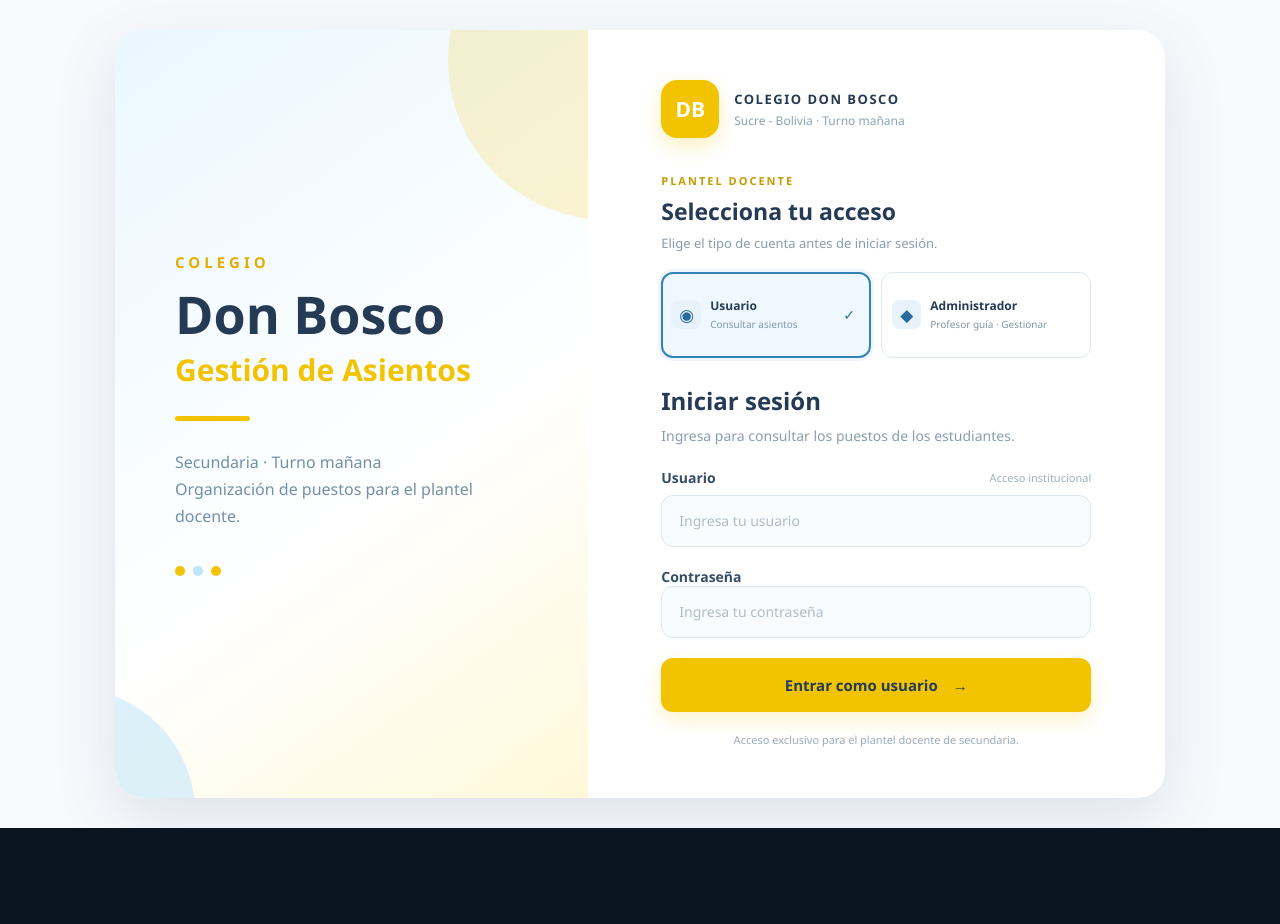
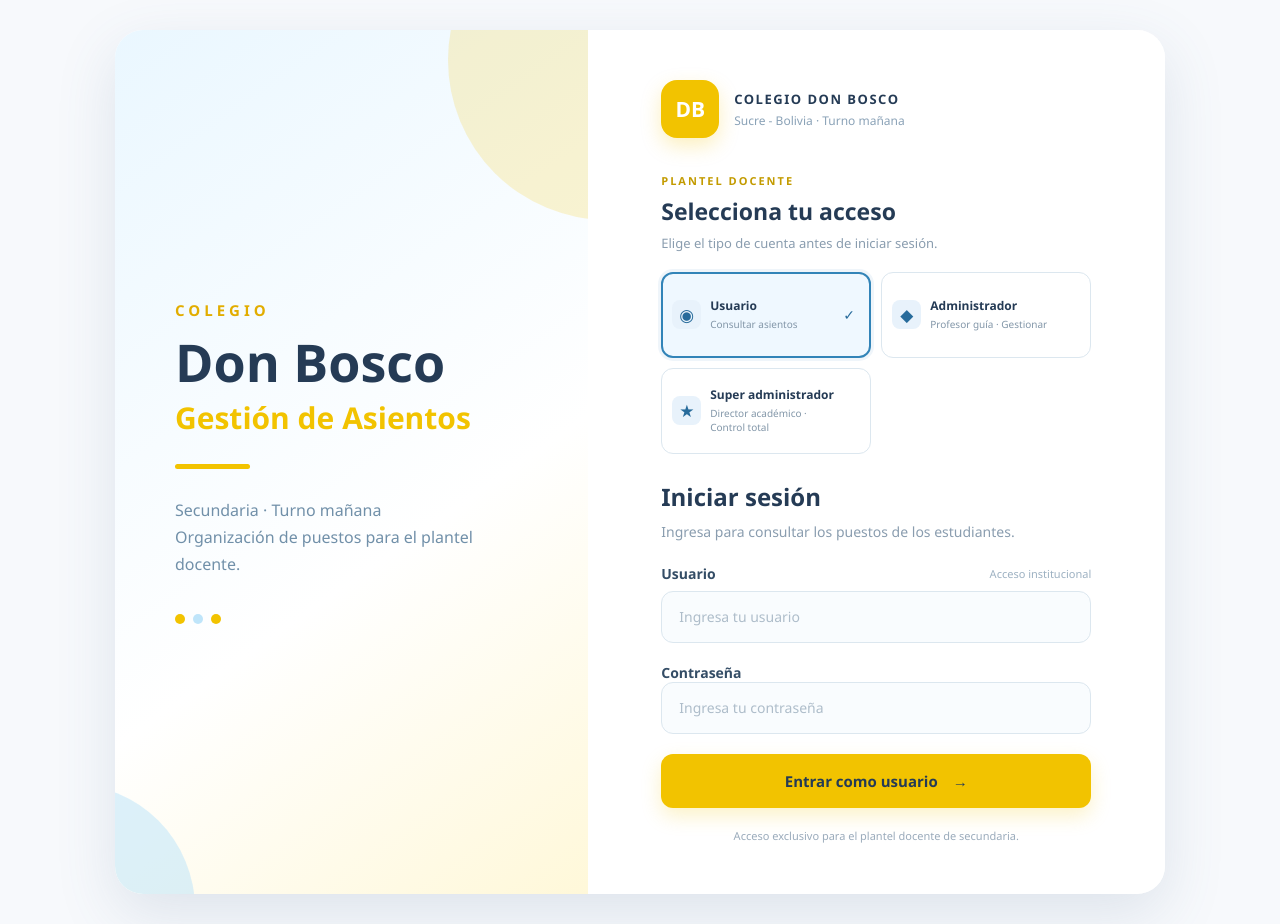
Before and after one commit to wilber-c-o/web-puestos, a React (Vite) app: page /login in a window 1280 px wide. Before the commit the page ends 828 px from the top, so only its background shows below. Built offline with nearby package versions, Linux system fonts and the light colour scheme.

Commit message:
Agregar opción Super administrador al login

```diff
--- a/src/pages/auth/LoginPage.tsx
+++ b/src/pages/auth/LoginPage.tsx
@@ -26,9 +26,11 @@ export default function LoginPage() {
 
     if (!user) {
       setError(
-        selectedRole === "ADMIN"
-          ? "El usuario o la contraseña del administrador son incorrectos."
-          : "El usuario o la contraseña del usuario son incorrectos."
+        selectedRole === "SUPER_ADMIN"
+          ? "El usuario o la contraseña del director académico son incorrectos."
+          : selectedRole === "ADMIN"
+            ? "El usuario o la contraseña del administrador son incorrectos."
+            : "El usuario o la contraseña del usuario son incorrectos."
       );
       setIsLoading(false);
       return;
@@ -113,6 +115,22 @@ export default function LoginPage() {
                   {selectedRole === "ADMIN" ? "✓" : ""}
                 </span>
               </button>
+
+              <button
+                type="button"
+                className={"role-option " + (selectedRole === "SUPER_ADMIN" ? "role-option-active role-option-admin" : "")}
+                aria-pressed={selectedRole === "SUPER_ADMIN"}
+                onClick={() => handleRoleChange("SUPER_ADMIN")}
+              >
+                <span className="role-option-icon" aria-hidden="true">★</span>
+                <span className="role-option-copy">
+                  <strong>Super administrador</strong>
+                  <small>Director académico · Control total</small>
+                </span>
+                <span className="role-option-check" aria-hidden="true">
+                  {selectedRole === "SUPER_ADMIN" ? "✓" : ""}
+                </span>
+              </button>
             </div>
 
             <LoginForm
```
